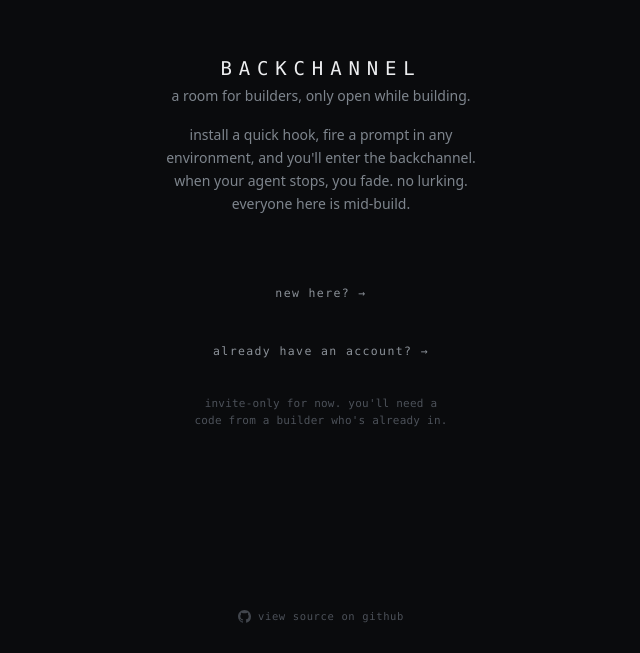
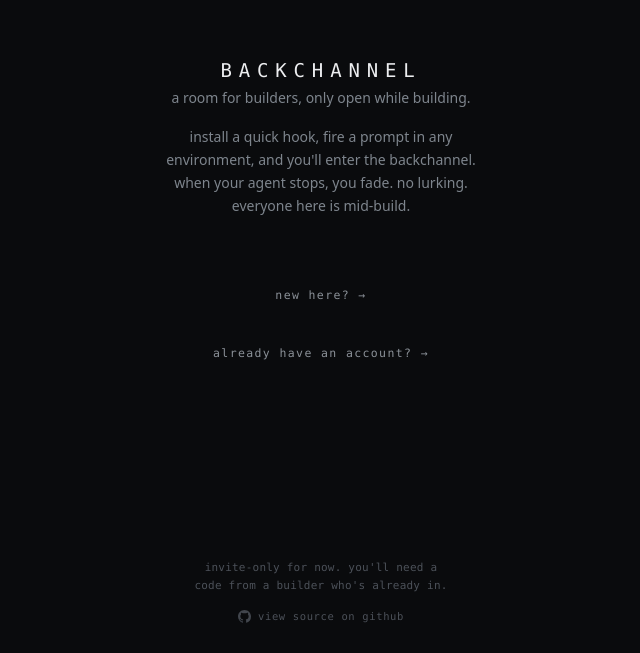
Before and after one commit to devsmitt/Backchannel, a website: page public/index.html in a window 1280 px wide. Shown: the part 147-800 px from the top of the page, without its empty margins (319-959 px from the left). Drawn offline with Linux system fonts and the light colour scheme; no server answers.

Commit message:
docs+lander: pin invite-only into the bottom footer; document environments
Lander: move the invite-only line out of the card into the bottom footer next to
'view source', so the name + tagline + buttons stand on their own.
README: add the Build vs View-Only environments model, fix the seeded channel
list (#showcase, not #what-are-you-building), and note @mentions.

Co-Authored-By: Claude Opus 4.8 (1M context) <noreply@anthropic.com>

```diff
--- a/public/index.html
+++ b/public/index.html
@@ -346,14 +346,15 @@
   .lander-line { margin: 14px auto 0; font-size: 17px; line-height: 1.6; color: var(--dim); max-width: 30ch; }
   .lander-sub { margin: 22px auto 0; font-size: 13px; line-height: 1.7; color: var(--faint); max-width: 44ch; }
   .gate .lander-sub { margin-top: 16px; }   /* beats `.gate p {margin:0}`; gives the indicator a touch of room above the paragraph */
-  .lander-note { margin: 28px auto 0; font-family: var(--mono); font-size: 11px; line-height: 1.6; letter-spacing: 0.02em; color: var(--ghost); max-width: 40ch; }
-  /* Quiet footer link. The card stays vertically centered via its auto margins,
-     while the link rides the bottom IN FLOW — so when the "new here / already have
-     an account" sections expand and the page scrolls, the link follows the content
-     instead of overlapping it. */
+  .lander-note { margin: 0 auto; font-family: var(--mono); font-size: 11px; line-height: 1.6; letter-spacing: 0.02em; color: var(--ghost); max-width: 40ch; }
+  /* Quiet footer (invite-only note + view source). The card stays vertically
+     centered via its auto margins, while the footer rides the bottom IN FLOW — so
+     when the "new here / already have an account" sections expand and the page
+     scrolls, the footer follows the content instead of overlapping it. */
   .gate.signin { flex-direction: column; }
   .gate.signin .gatecard { margin-top: auto; margin-bottom: auto; }
-  .gate-source { flex: none; margin: 14px auto 0; display: flex; align-items: center; justify-content: center; gap: 7px; font-family: var(--mono); font-size: 10.5px; letter-spacing: 0.06em; color: var(--ghost); text-decoration: none; transition: color 120ms ease; }
+  .gate-footer { flex: none; display: flex; flex-direction: column; align-items: center; gap: 14px; margin-top: 24px; text-align: center; }
+  .gate-source { display: flex; align-items: center; justify-content: center; gap: 7px; font-family: var(--mono); font-size: 10.5px; letter-spacing: 0.06em; color: var(--ghost); text-decoration: none; transition: color 120ms ease; }
   .gate-source:hover { color: var(--faint); }
   .gate-source svg { flex: none; opacity: 0.85; }
 
@@ -671,13 +672,15 @@
         </div>
       </div>
 
+    </div>
+
+    <div class="gate-footer">
       <div class="lander-note">invite-only for now. you'll need a code from a builder who's already in.</div>
+      <a class="gate-source" href="https://github.com/devsmitt/Backchannel" target="_blank" rel="noopener noreferrer" title="read the source on GitHub">
+        <svg viewBox="0 0 16 16" width="13" height="13" fill="currentColor" aria-hidden="true"><path d="M8 0C3.58 0 0 3.58 0 8c0 3.54 2.29 6.53 5.47 7.59.4.07.55-.17.55-.38 0-.19-.01-.82-.01-1.49-2.01.37-2.53-.49-2.69-.94-.09-.23-.48-.94-.82-1.13-.28-.15-.68-.52-.01-.53.63-.01 1.08.58 1.23.82.72 1.21 1.87.87 2.33.66.07-.52.28-.87.51-1.07-1.78-.2-3.64-.89-3.64-3.95 0-.87.31-1.59.82-2.15-.08-.2-.36-1.02.08-2.12 0 0 .67-.21 2.2.82.64-.18 1.32-.27 2-.27.68 0 1.36.09 2 .27 1.53-1.04 2.2-.82 2.2-.82.44 1.1.16 1.92.08 2.12.51.56.82 1.27.82 2.15 0 3.07-1.87 3.75-3.65 3.95.29.25.54.73.54 1.48 0 1.07-.01 1.93-.01 2.2 0 .21.15.46.55.38A8.013 8.013 0 0 0 16 8c0-4.42-3.58-8-8-8z"/></svg>
+        <span>view source on github</span>
+      </a>
     </div>
-
-    <a class="gate-source" href="https://github.com/devsmitt/Backchannel" target="_blank" rel="noopener noreferrer" title="read the source on GitHub">
-      <svg viewBox="0 0 16 16" width="13" height="13" fill="currentColor" aria-hidden="true"><path d="M8 0C3.58 0 0 3.58 0 8c0 3.54 2.29 6.53 5.47 7.59.4.07.55-.17.55-.38 0-.19-.01-.82-.01-1.49-2.01.37-2.53-.49-2.69-.94-.09-.23-.48-.94-.82-1.13-.28-.15-.68-.52-.01-.53.63-.01 1.08.58 1.23.82.72 1.21 1.87.87 2.33.66.07-.52.28-.87.51-1.07-1.78-.2-3.64-.89-3.64-3.95 0-.87.31-1.59.82-2.15-.08-.2-.36-1.02.08-2.12 0 0 .67-.21 2.2.82.64-.18 1.32-.27 2-.27.68 0 1.36.09 2 .27 1.53-1.04 2.2-.82 2.2-.82.44 1.1.16 1.92.08 2.12.51.56.82 1.27.82 2.15 0 3.07-1.87 3.75-3.65 3.95.29.25.54.73.54 1.48 0 1.07-.01 1.93-.01 2.2 0 .21.15.46.55.38A8.013 8.013 0 0 0 16 8c0-4.42-3.58-8-8-8z"/></svg>
-      <span>view source on github</span>
-    </a>
   </div>
 
   <!-- token sign-in lives only behind the installer's rare fallback; kept off the
```
Also changed, not shown: README.md.
